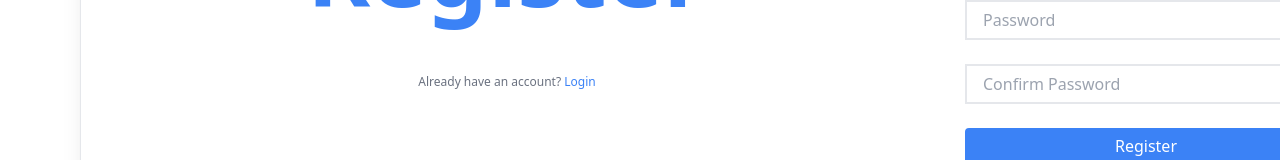
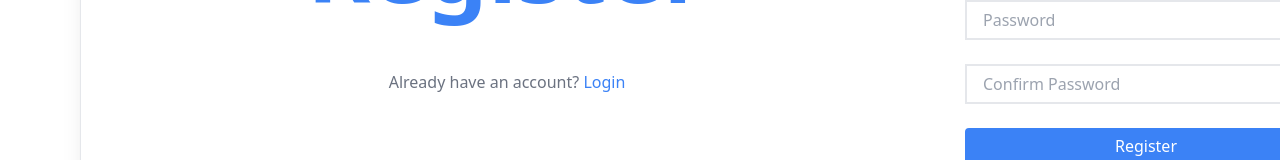
Before and after one commit to ashcbrd/DevStack, a React (Create React App) app in the folder client/: page /register in a window 1280 px wide. Shown: the part 381-541 px from the top of the page. Built offline with nearby package versions, Linux system fonts and the light colour scheme; no server answers.

Commit message:
changed the registration form design

```diff
--- a/client/src/components/auth/Register.jsx
+++ b/client/src/components/auth/Register.jsx
@@ -36,7 +36,7 @@ const Register = ({ setAlert, register, isAuthenticated }) => {
       <div className="hidden md:flex flex-col justify-center items-center w-full">
         {" "}
         <h1 className="text-8xl font-bold text-blue-500 my-4">Register</h1>
-        <p className="mt-10 text-center text-gray-500 text-xs">
+        <p className="mt-10 text-center text-xs md:text-base text-gray-500 text-xs">
           Already have an account?{" "}
           <Link
             className="text-blue-500 hover:opacity-70 hover:underline transition-all"
```
